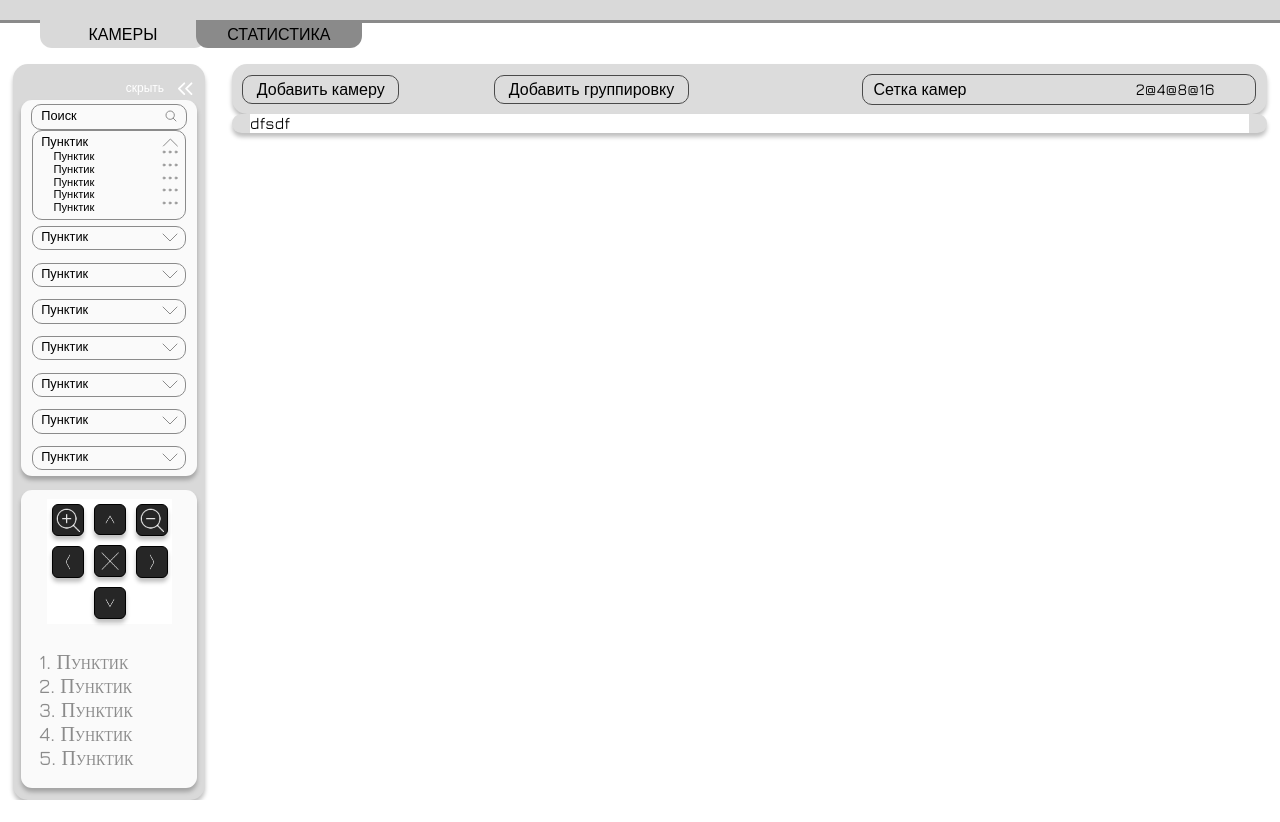
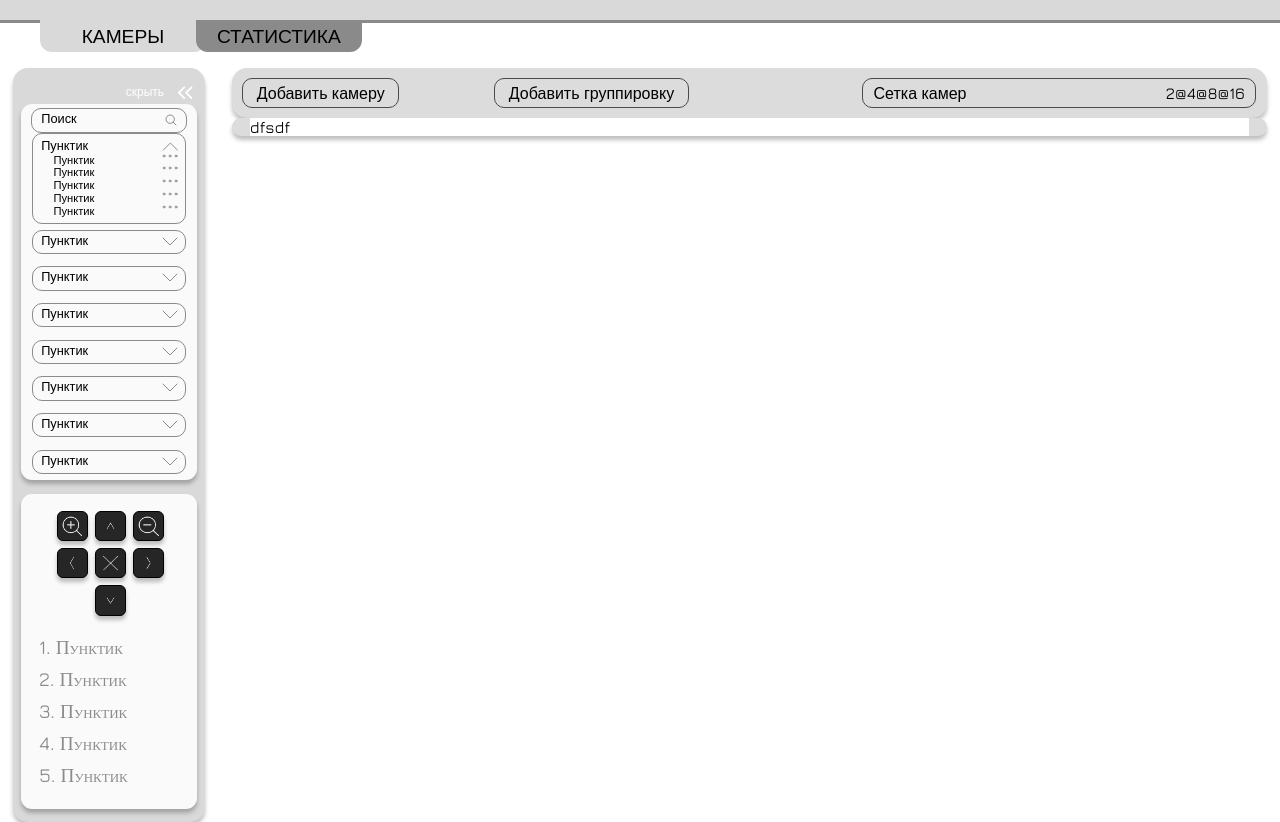
Before and after one commit to dubsaider/front_DSE, a Vue app: page / in a window 1280 px wide. Before the commit the page ends 800 px from the top, so only its background shows below. Built offline with nearby package versions, Linux system fonts and the light colour scheme.

Commit message:
fixing interface

```diff
--- a/src/components/CameraControl.vue
+++ b/src/components/CameraControl.vue
@@ -1,19 +1,13 @@
 <template>
   <div class="main-panel"> <!--Главный прямоугольничек-->
     <div class="button-panel"> <!--Прямоугольник с кнопками-->
-      <div class="column">
-        <div class="butt" @click="zoomCamera('in')"><img src="@/assets/+.png"></div>
-        <div class="butt" @click="moveCamera('left')"><img src="@/assets/left.png"></div>
-      </div>
-      <div class="column">
-        <div class="butt" @click="moveCamera('up')"><img src="@/assets/up3.png"></div>
-        <div class="butt" @click="resetCamera()"><img src="@/assets/x.png"></div>
-        <div class="butt" @click="moveCamera('down')"><img src="@/assets/down.png"></div>
-      </div>
-      <div class="column">
-        <div class="butt" @click="zoomCamera('out')"><img src="@/assets/-.png"></div>
-        <div class="butt" @click="moveCamera('right')"><img src="@/assets/right.png"></div>
-      </div>
+      <div class="butt div1" @click="zoomCamera('in')"><img src="@/assets/+.png"></div>
+      <div class="butt div4" @click="moveCamera('left')"><img src="@/assets/left.png"></div>
+      <div class="butt div2" @click="moveCamera('up')"><img src="@/assets/up3.png"></div>
+      <div class="butt div5" @click="resetCamera()"><img src="@/assets/x.png"></div>
+      <div class="butt div7" @click="moveCamera('down')"><img src="@/assets/down.png"></div>
+      <div class="butt div3" @click="zoomCamera('out')"><img src="@/assets/-.png"></div>
+      <div class="butt div6" @click="moveCamera('right')"><img src="@/assets/right.png"></div>
     </div>
     <div class="list">
       <div>1. Пунктик</div>
@@ -60,32 +54,36 @@ export default {
   display: flex;
   flex-direction: column;
   justify-content: space-around;
-  align-content: space-around;
+  align-items: center;
 }
 
 .button-panel {
   /*border: 1px solid black; */
-  background-color: white;
-  width: 125px;
-  height: 125px;
-  display: flex;
-  align-self: center;
-  margin: 5%;
+  width: 60%;
+  height: 8vmax;
+  display: grid;
+  grid-template-columns: repeat(3, 1fr);
+  grid-template-rows: repeat(3, 1fr);
+  grid-column-gap: 0.7vmax;
+  grid-row-gap: 0.7vmax;
+  margin-top: 10%;
 }
 
-.column {
-  display: flex;
-  flex-direction: column;
-}
+.div1 { grid-area: 1 / 1 / 2 / 2; }
+.div2 { grid-area: 1 / 2 / 2 / 3; }
+.div3 { grid-area: 1 / 3 / 2 / 4; }
+.div4 { grid-area: 2 / 1 / 3 / 2; }
+.div5 { grid-area: 2 / 2 / 3 / 3; }
+.div6 { grid-area: 2 / 3 / 3 / 4; }
+.div7 { grid-area: 3 / 2 / 4 / 3; }
 
 .butt {
-  width: 30px;
-  height: 30px;
+  width: 100%;
+  height: 100%;
   border: 1px solid black;
   display: flex;
   justify-content: center;
   align-items: center;
-  margin: 5px;
   background: #262626;
   box-shadow: 0px 4px 4px rgba(0, 0, 0, 0.25);
   border-radius: 6px;
@@ -94,8 +92,8 @@ export default {
 }
 
 img {
-  width: 80%;
-  height: 80%;
+  width: 70%;
+  height: 70%;
 }
 
 .list {
@@ -103,8 +101,9 @@ img {
   font-family: 'Jura';
   font-style: normal;
   font-weight: 500;
-  font-size: 20px;
-  line-height: 24px;
+  font-size: 1.5vw;
+  line-height: 4vh;
+
   font-variant: small-caps;
   width: 60%;
   height: 50%;
--- a/src/components/CameraListManage.vue
+++ b/src/components/CameraListManage.vue
@@ -74,7 +74,7 @@ export default {}
 }
 
 .camera-num-choice {
-  width: 29.426%;
+  /* width: 29.426%; */
   height: 100%;
   display: flex;
   align-content: space-between;
--- a/src/components/NavigationBar.vue
+++ b/src/components/NavigationBar.vue
@@ -70,6 +70,7 @@
       cursor: pointer;
       background: #8A8A8A;
       border-radius: 0 0 12px 12px;
+      font-size: 1.5vw;
     }
 
   .windows.active {
```
